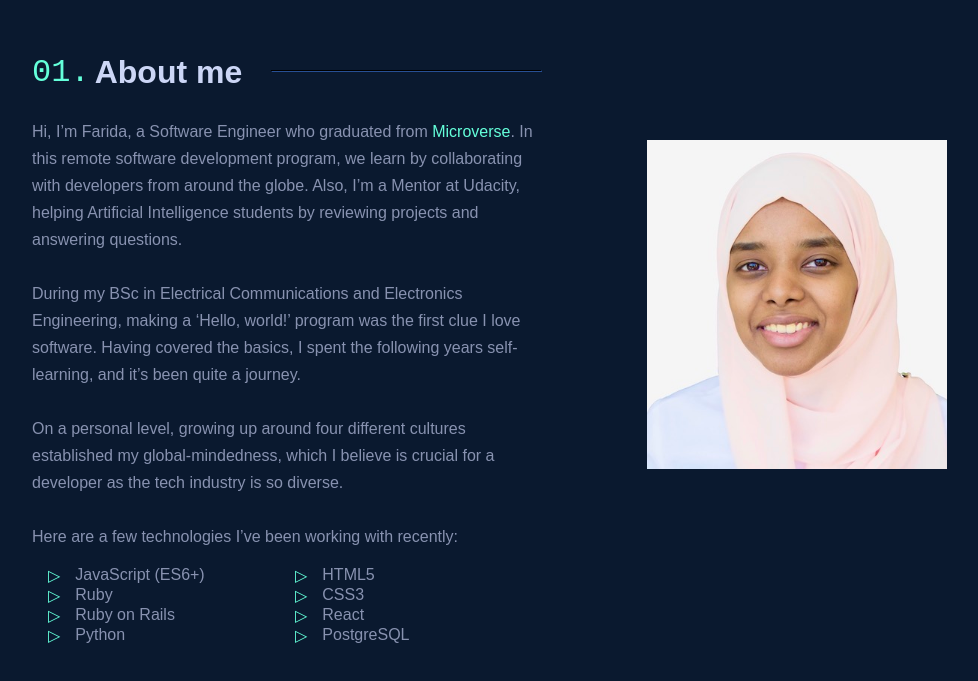
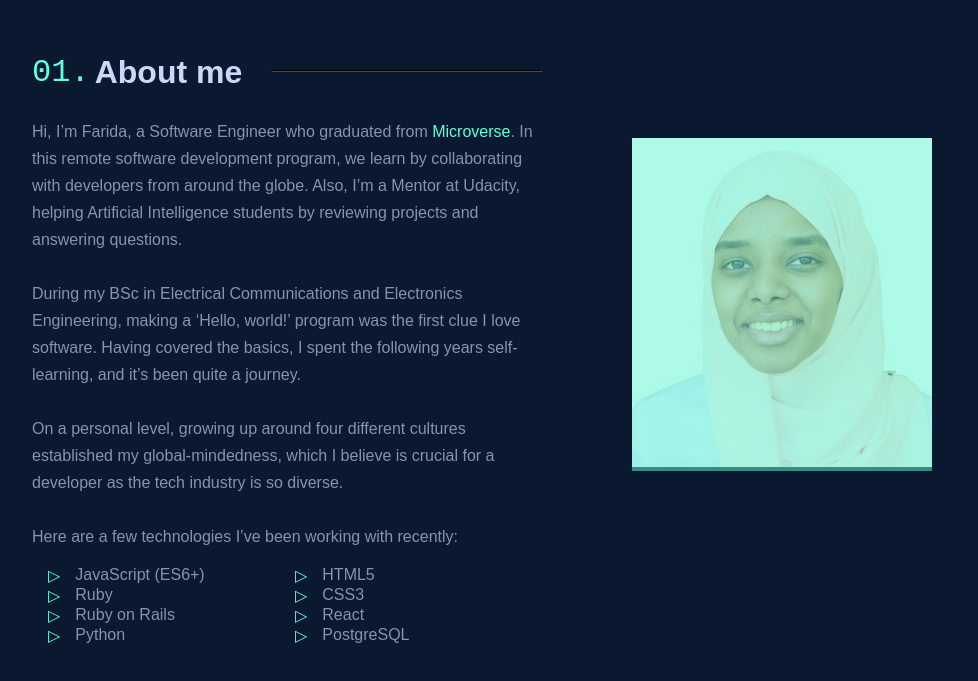
Before and after one commit to Farida-Hamid/Personal-Website, a React (Create React App) app: page / in a window 1280 px wide. Shown: the part 980-1661 px from the top of the page, without its empty margins (158-1136 px from the left). Built offline with nearby package versions, Linux system fonts and the light colour scheme.

Commit message:
Add overlay to personal pic

```diff
--- a/src/components/About.js
+++ b/src/components/About.js
@@ -36,7 +36,10 @@ const About = () => {
         </ul>
       </div>
       <div className="right">
-        <img className="photo" src={personalPic} alt="Headshot" />
+        <div className="wrapper">
+          <img className="photo" src={personalPic} alt="Headshot" />
+          <div className="overlay"></div>
+        </div>
       </div>
     </div>
   )
--- a/src/style/about.css
+++ b/src/style/about.css
@@ -11,9 +11,38 @@
 
 .photo {
   width: 300px;
-  padding: 5%;
+  /* padding: 5%; */
   margin: auto;
-  display: block;
+  /* display: block; */
+}
+
+.right {
+  width: fit-content;
+  height: 100%;
+  margin: auto;
+}
+
+.wrapper {
+  position: relative;
+  width: fit-content;
+}
+
+.overlay {
+  width: 100%;
+  height: 100%;
+  position: absolute;
+  top: 0;
+  left: 0;
+  display: flex;
+  justify-content: center;
+  align-items: center;
+  background: #64ffda;
+  opacity: 0.5;
+  transition: 0.5s;
+}
+
+.overlay:hover {
+  opacity: 0;
 }
 
 .about {
@@ -27,3 +56,5 @@
     gap: 10%;
   }
 }
+
+/* right => wraper  wraper => image */
```
Also changed, not shown: src/style/App.css (+17 -0 lines).
